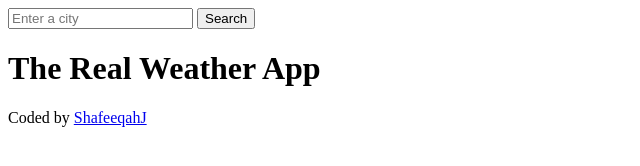
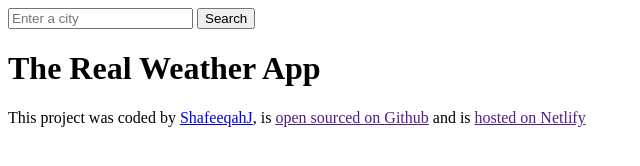
Before and after one commit to ShafeeqahJ/real-weather-app, a plain HTML site: page index.html in a window 1280 px wide. Shown: the whole page, without its empty margins (0-640 px from the left). Drawn offline with Linux system fonts and the light colour scheme.

Commit message:
updated footer

```diff
--- a/index.html
+++ b/index.html
@@ -16,7 +16,8 @@
     </header>
     <main></main>
     <h1>The Real Weather App</h1>
-    <footer>Coded by <a href="https://github.com/ShafeeqahJ">ShafeeqahJ</a></footer>
+    <footer>This project was coded by <a href="https://github.com/ShafeeqahJ">ShafeeqahJ</a>, is
+        <a href="">open sourced on Github</a> and is <a href="">hosted on Netlify</a></footer>
 </body>
 
 </html>
```
